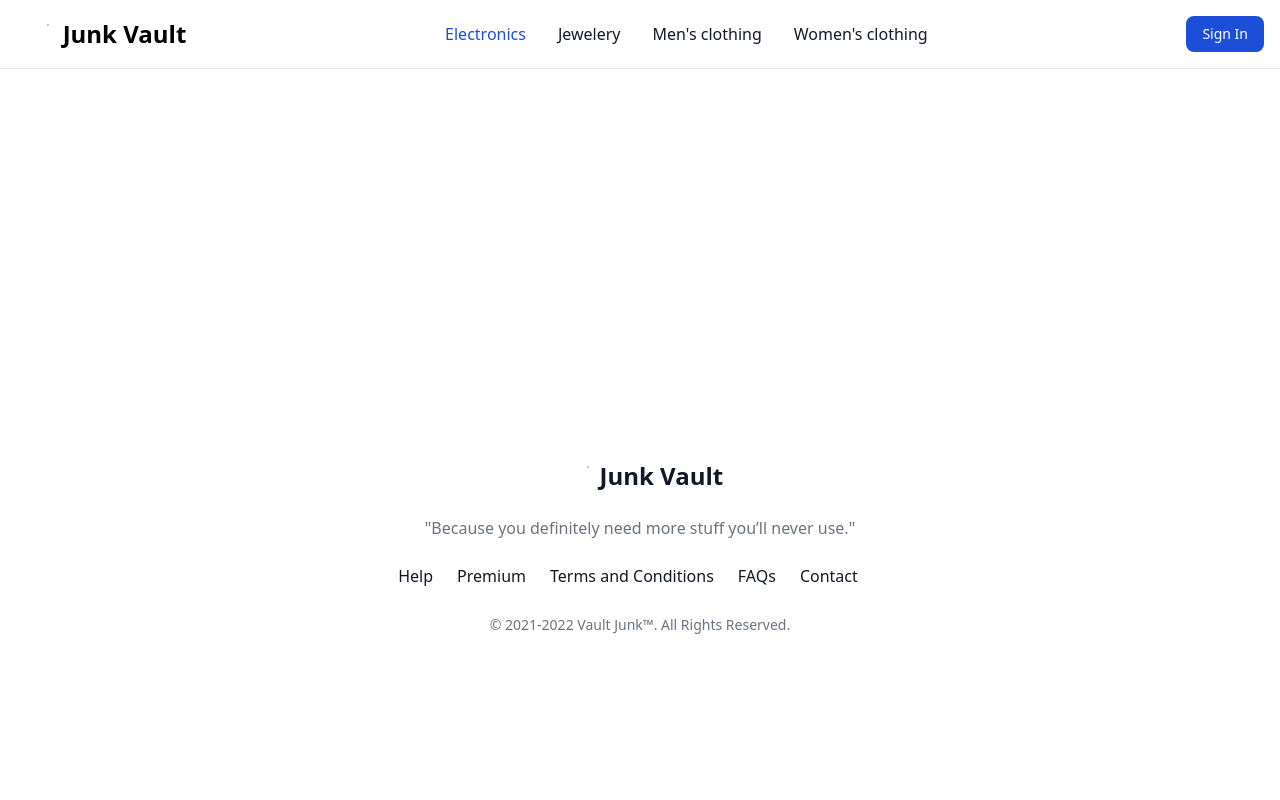
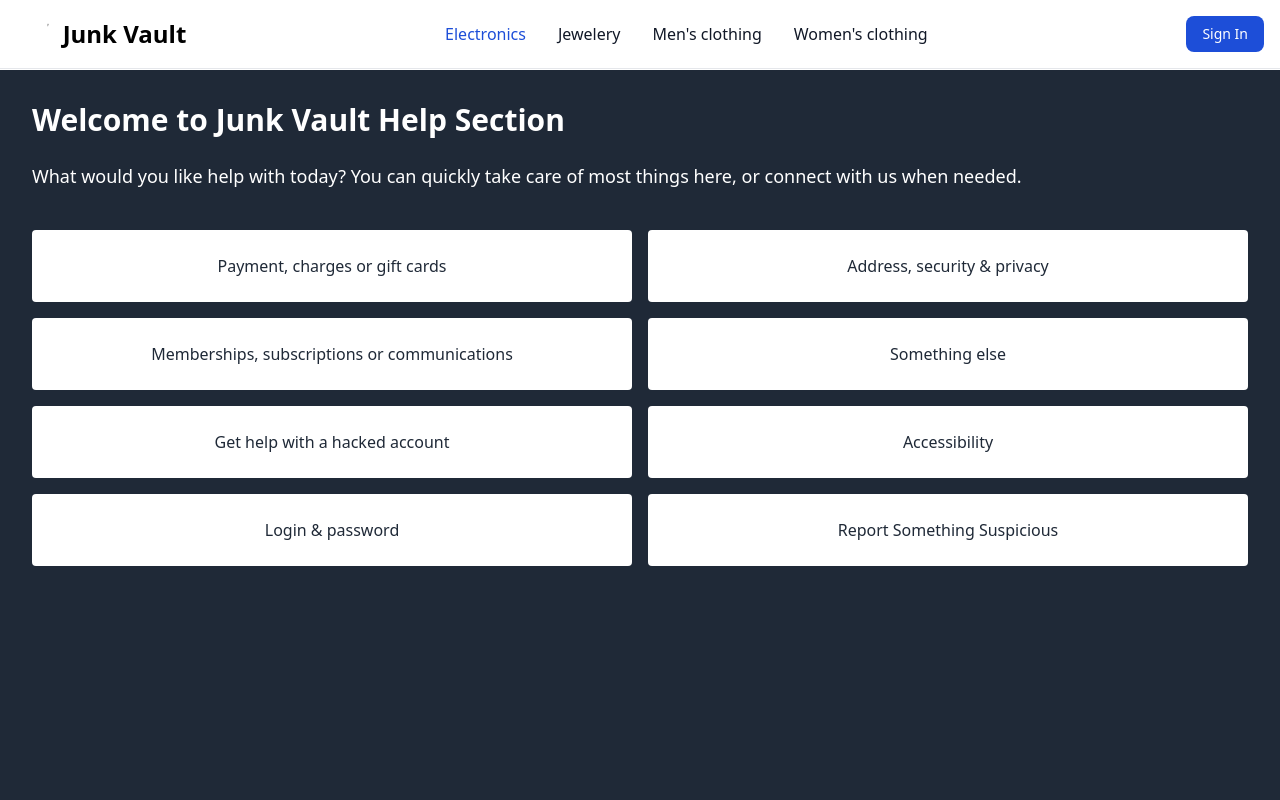
Before and after one commit to DSantosDen/2402-FTB-ET-WEB-PT_Capstone_DaveSantos, a React (Vite) app: page /help in a window 1280 px wide. Shown: the top 800 px of the page. Built offline with nearby package versions, Linux system fonts and the light colour scheme.

Commit message:
Updates to the UI

```diff
--- a/src/App.jsx
+++ b/src/App.jsx
@@ -3,6 +3,7 @@ import Home from "./pages/home/home.jsx";
 import Signup from "./pages/signup/signup.jsx";
 import Login from "./pages/login/login.jsx";
 import PageFaq from "./pages/faq/faq.jsx";
+import HelpPage from "./pages/help/help.jsx";
 import Cart from "./pages/cart/cart.jsx";
 import TermsOfUse from "./pages/terms-of-use/terms-of-use.jsx";
 import Navbar from "./components/navbar/navbar.jsx";
@@ -20,6 +21,7 @@ function App() {
           <Route path="/login" element={<Login />} />
           <Route path="/product/:id" element={<ProductDetail />} />
           <Route path="/cart" element={<Cart />} />
+          <Route path="/help" element={<HelpPage />} />
           <Route path="/faqs" element={<PageFaq />} />
           <Route path="/terms_of_use" element={<TermsOfUse />} />
         </Routes>
--- a/src/components/footer/footer.jsx
+++ b/src/components/footer/footer.jsx
@@ -18,11 +18,6 @@ const Footer = () => {
           <li>
             <a href="#" className="mr-4 hover:underline md:mr-6">
               Help
-            </a>
-          </li>
-          <li>
-            <a href="#" className="mr-4 hover:underline md:mr-6">
-              Premium
             </a>
           </li>
           <li>
--- /dev/null
+++ b/src/pages/help/help.jsx
@@ -0,0 +1,41 @@
+const HelpPage = () => {
+  return (
+    <div className="min-h-screen bg-gray-800 text-white p-8">
+      <h1 className="text-3xl font-semibold mb-6">
+        Welcome to Junk Vault Help Section
+      </h1>
+      <p className="text-lg mb-10">
+        What would you like help with today? You can quickly take care of most
+        things here, or connect with us when needed.
+      </p>
+      <div className="grid grid-cols-2 gap-4">
+        <button className="bg-white text-gray-800 p-6 rounded flex items-center justify-center">
+          Payment, charges or gift cards
+        </button>
+        <button className="bg-white text-gray-800 p-6 rounded flex items-center justify-center">
+          Address, security & privacy
+        </button>
+        <button className="bg-white text-gray-800 p-6 rounded flex items-center justify-center">
+          Memberships, subscriptions or communications
+        </button>
+        <button className="bg-white text-gray-800 p-6 rounded flex items-center justify-center">
+          Something else
+        </button>
+        <button className="bg-white text-gray-800 p-6 rounded flex items-center justify-center">
+          Get help with a hacked account
+        </button>
+        <button className="bg-white text-gray-800 p-6 rounded flex items-center justify-center">
+          Accessibility
+        </button>
+        <button className="bg-white text-gray-800 p-6 rounded flex items-center justify-center">
+          Login & password
+        </button>
+        <button className="bg-white text-gray-800 p-6 rounded flex items-center justify-center">
+          Report Something Suspicious
+        </button>
+      </div>
+    </div>
+  );
+};
+
+export default HelpPage;
```
